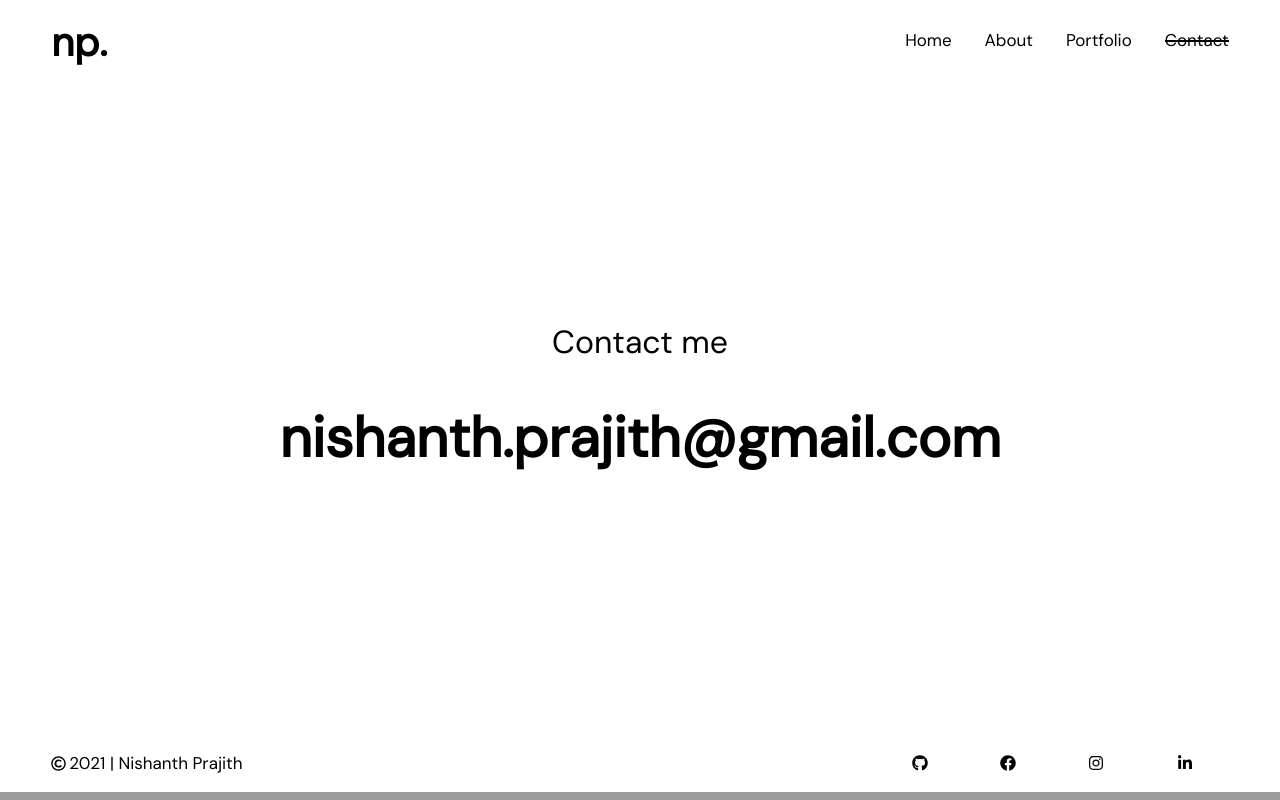
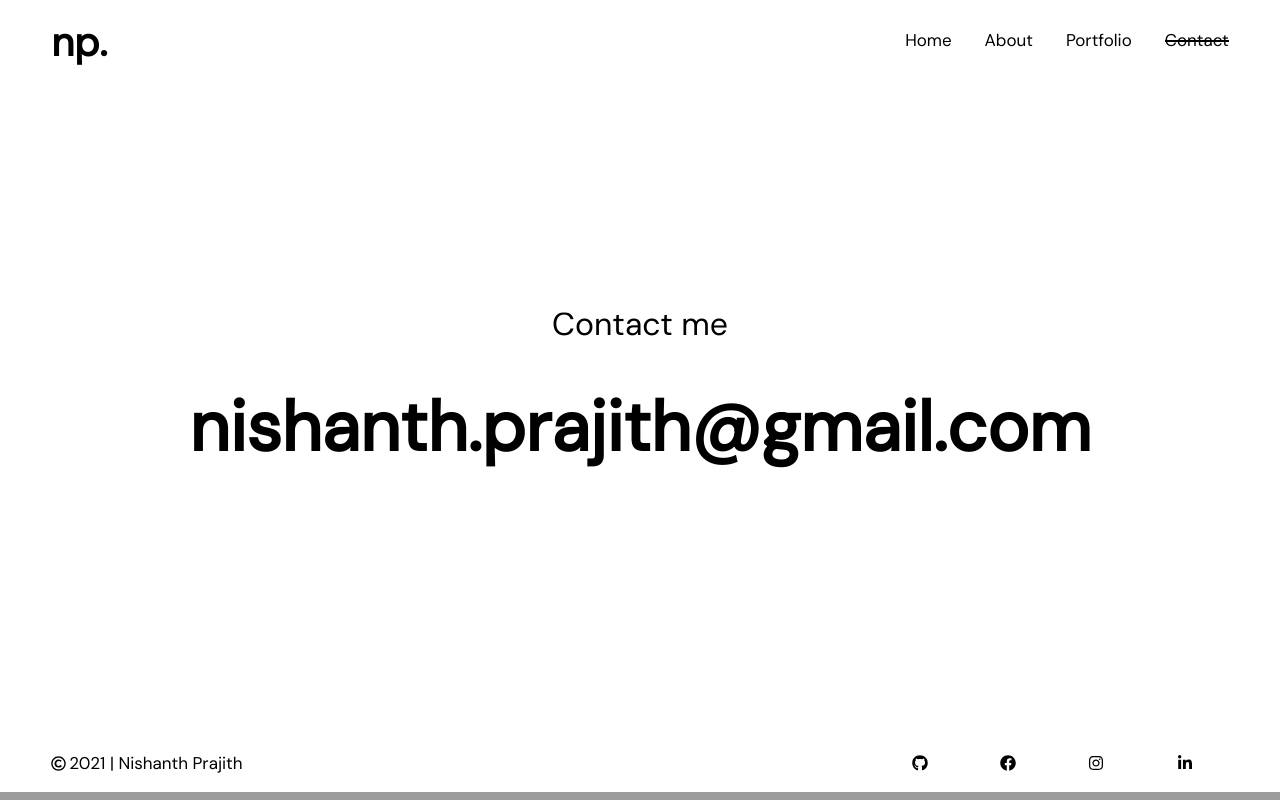
Before and after one commit to NishanthPrajith/nextJs, a Next.js app: page /contact in a window 1280 px wide. Built offline with nearby package versions, Linux system fonts and the light colour scheme.

Commit message:
fixed the arrow bug

```diff
--- a/pages/contact.js
+++ b/pages/contact.js
@@ -5,7 +5,11 @@ export default function Contact() {
         <div className = {styles.container}>
             <div>
                 <p className = {styles.title}>Contact me</p>
-                <h1 className = {styles.email}>nishanth.prajith@gmail.com</h1>
+                <h1 className = {styles.email}>
+                    <a href = "mailto: nishanth.prajith@gmail.com">
+                        nishanth.prajith@gmail.com
+                    </a>
+                </h1>
             </div>
         </div>
     );
--- a/styles/Contact.module.css
+++ b/styles/Contact.module.css
@@ -14,3 +14,29 @@
 .email {
     font-size: 3.5em;
 }
+
+.email a {
+    font-size: 1.25em;
+    display: inline-block;
+    position: relative;
+    padding-bottom: 2%;
+    text-align: center;
+    margin: 0;
+}
+.email a::after {
+    content: '';
+    position: absolute;
+    width: 65%;
+    transform: scaleX(0);
+    height: 3px;
+    bottom: 0;
+    left: 0;
+    border-radius: 20px;
+    background-color: #000000;
+    transform-origin: bottom left;
+    transition: transform 0.25s ease-out;
+}
+.email a:hover::after {
+    transform: scaleX(1);
+    transform-origin: bottom left;
+}
--- a/styles/Portfolio.module.css
+++ b/styles/Portfolio.module.css
@@ -37,11 +37,11 @@
 
 .horizontal {
     height: 73vh;
-    overflow-x: scroll;
-    -webkit-overflow-scrolling: touch;
+    overflow-x: auto;
     display: flex;
     align-items: flex-end;
     padding-bottom: 3%;
+    width: 100%;
 }
 
 
@@ -75,7 +75,6 @@
     color: #6c6c6c;
     height: 40px;
 }
-
 
 .childTwo {
     flex: 0 0 80%;
```
Also changed, not shown: pages/about.js (+4 -4 lines), pages/portfolio.js (+10 -10 lines), styles/About.module.css (+3 -6 lines).
